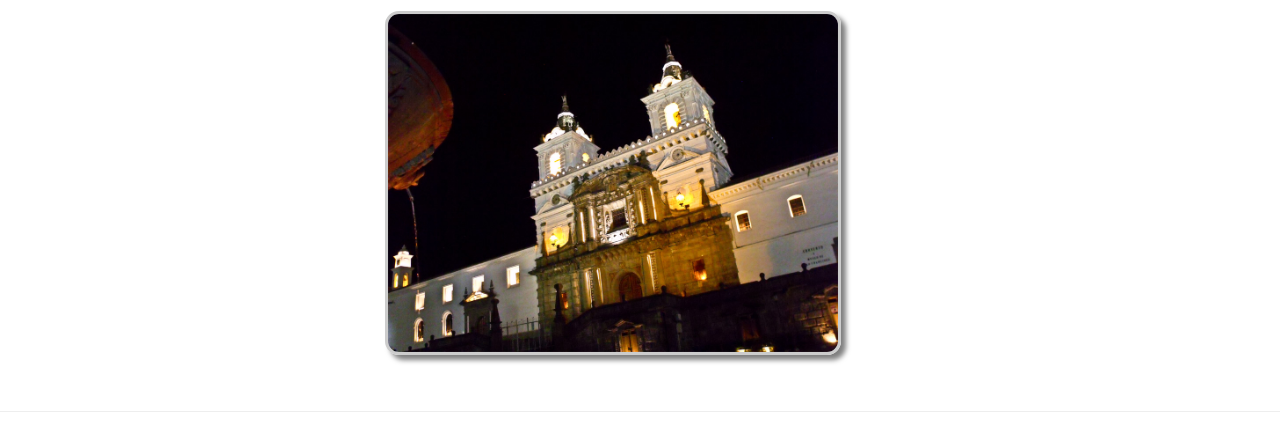
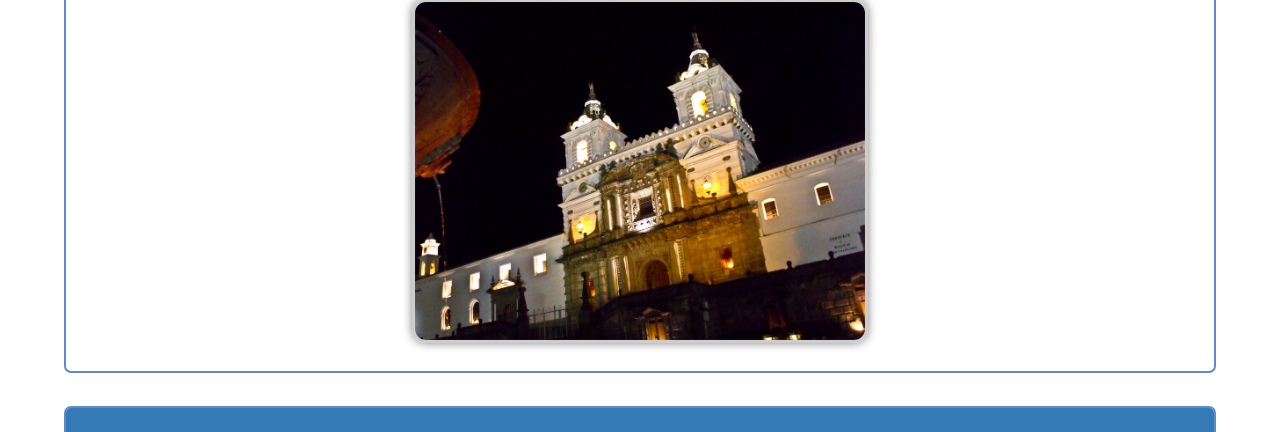
Before and after one commit to AfonsecaO/Javascript-Gallery, a plain HTML site: page index.html in a window 1280 px wide. Shown: the part 250-682 px from the top of the page. Drawn offline with nearby package versions, Linux system fonts and the light colour scheme.

Commit message:
Adding images, css

```diff
--- a/css/style.css
+++ b/css/style.css
@@ -1,27 +1,42 @@
+body{
+	text-align: center;
+}
+
+h1, h2, footer{
+	margin: 0;
+	padding: 1em;
+}
+
 .container{
-	text-align: center;
-	padding: 1em;
-	margin: 2em;
+	border: 2px solid #5f8acc;
+	border-radius: 0.5em;
+	display: inline-block;
+	margin: 1em;
+	overflow: hidden;
+	padding: 0;
+	width: 90%;
 }
 
 .container-gallery, .filmstrip{
-	margin: 1em;
-	vertical-align: top;
 	display: inline-block;
+	margin: 2em;
 	min-width: 250px;
+	vertical-align: middle;
 	width: 40%;
 }
 
 .img-responsive{
+	border-radius: 1em;
 	border: 3px solid #ccc;
-	box-shadow: rgba(0,0,0,0.5) 5px 5px 5px;
-	border-radius: 1em;
+	box-shadow: rgba(0,0,0,0.5) 0 0 10px;
 	display: inline-block;
+	max-height: 344px;
 }
 
 .img-thumbnail{
 	display: inline-block;
-	margin: 1em;
+	margin: 1em 0.5em;
+	max-height: 62px;
 	width: 80px;
 }
 
@@ -29,8 +44,3 @@
 	max-height: 350px;
 	overflow: auto;
 }
-
-h1, h2, footer{
-	margin: 0;
-	padding: 1em;
-}
--- a/index.html
+++ b/index.html
@@ -15,40 +15,41 @@
 
 <header>
 
-	<h1 class="bg-primary text-center">Demo gallery widget</h1>
+	<h1 class="bg-primary">Demo gallery widget</h1>
 
 </header>
 
 <section class="container">
 
-	<h2>Single Image mode</h2>
+	<h2 class="bg-primary">Quito</h2>
 	<div id="gallery-quito" class="container-gallery"></div>
 
 </section>
 
-<hr>
+<section class="container">
+
+	<h2 class="bg-primary">Guayaquil</h2>
+	<div id="gallery-guayaquil" class="container-gallery"></div>
+
+</section>
 
 <section class="container">
 
-	<h2>Thumbnail mode</h2>
-	<div id="gallery-guayaquil" class="container-gallery"></div>
+	<h2 class="bg-primary">Cuenca</h2>
+	<div id="gallery-cuenca" class="container-gallery"></div>
+
+</section>
+
+<section class="container">
+
+	<h2 class="bg-primary">Loja</h2>
+	<div id="gallery-loja" class="container-gallery"></div>
 
 </section>
 
 <footer class="bg-primary">
 
 	<h3>Made by Alan Fonseca O.</h3>
-	<address>
-  <strong>Twitter, Inc.</strong><br>
-  795 Folsom Ave, Suite 600<br>
-  San Francisco, CA 94107<br>
-  <abbr title="Phone">P:</abbr> (123) 456-7890
-</address>
-
-<address>
-  <strong>Full Name</strong><br>
-  <a href="mailto:#">first.last@example.com</a>
-</address>
 
 </footer>
 
--- a/js/script.js
+++ b/js/script.js
@@ -1,4 +1,4 @@
-var quito_city = [
+var quito = [
 		{ "src" : "images/Q1.jpg" },
 		{ "src" : "images/Q2.jpg" },
 		{ "src" : "images/Q3.jpg" },
@@ -6,42 +6,78 @@ var quito_city = [
 		{ "src" : "images/Q5.jpg" },
 		{ "src" : "images/Q6.jpg" },
 		{ "src" : "images/Q7.jpg" },
-		{ "src" : "images/Q8.jpg" },		{ "src" : "images/Q1.jpg" },
-		{ "src" : "images/Q2.jpg" },
-		{ "src" : "images/Q3.jpg" },
-		{ "src" : "images/Q4.jpg" },
-		{ "src" : "images/Q5.jpg" },
-		{ "src" : "images/Q6.jpg" },
-		{ "src" : "images/Q7.jpg" },
-		{ "src" : "images/Q8.jpg" },		{ "src" : "images/Q1.jpg" },
-		{ "src" : "images/Q2.jpg" },
-		{ "src" : "images/Q3.jpg" },
-		{ "src" : "images/Q4.jpg" },
-		{ "src" : "images/Q5.jpg" },
-		{ "src" : "images/Q6.jpg" },
-		{ "src" : "images/Q7.jpg" },
-		{ "src" : "images/Q8.jpg" },		{ "src" : "images/Q1.jpg" },
-		{ "src" : "images/Q2.jpg" },
-		{ "src" : "images/Q3.jpg" },
-		{ "src" : "images/Q4.jpg" },
-		{ "src" : "images/Q5.jpg" },
-		{ "src" : "images/Q6.jpg" },
-		{ "src" : "images/Q7.jpg" },
-		{ "src" : "images/Q8.jpg" },		{ "src" : "images/Q1.jpg" },
-		{ "src" : "images/Q2.jpg" },
-		{ "src" : "images/Q3.jpg" },
-		{ "src" : "images/Q4.jpg" },
-		{ "src" : "images/Q5.jpg" },
-		{ "src" : "images/Q6.jpg" },
-		{ "src" : "images/Q7.jpg" },
 		{ "src" : "images/Q8.jpg" },
+
+]
+
+var guayaquil = [
+		{ "src" : "images/G1.jpg" },
+		{ "src" : "images/G2.jpg" },
+		{ "src" : "images/G3.jpg" },
+		{ "src" : "images/G4.jpg" },
+		{ "src" : "images/G5.jpg" },
+		{ "src" : "images/G6.jpg" },
+		{ "src" : "images/G7.jpg" },
+		{ "src" : "images/G8.jpg" },
+		{ "src" : "images/G9.jpg" },
+		{ "src" : "images/G10.jpg" },		{ "src" : "images/G1.jpg" },
+		{ "src" : "images/G2.jpg" },
+		{ "src" : "images/G3.jpg" },
+		{ "src" : "images/G4.jpg" },
+		{ "src" : "images/G5.jpg" },
+		{ "src" : "images/G6.jpg" },
+		{ "src" : "images/G7.jpg" },
+		{ "src" : "images/G8.jpg" },
+		{ "src" : "images/G9.jpg" },
+		{ "src" : "images/G10.jpg" },		{ "src" : "images/G1.jpg" },
+		{ "src" : "images/G2.jpg" },
+		{ "src" : "images/G3.jpg" },
+		{ "src" : "images/G4.jpg" },
+		{ "src" : "images/G5.jpg" },
+		{ "src" : "images/G6.jpg" },
+		{ "src" : "images/G7.jpg" },
+		{ "src" : "images/G8.jpg" },
+		{ "src" : "images/G9.jpg" },
+		{ "src" : "images/G10.jpg" },
+
+]
+
+var cuenca = [
+		{ "src" : "images/G1.jpg" },
+		{ "src" : "images/G2.jpg" },
+		{ "src" : "images/G3.jpg" },
+		{ "src" : "images/G4.jpg" },
+		{ "src" : "images/G5.jpg" },
+		{ "src" : "images/G6.jpg" },
+		{ "src" : "images/G7.jpg" },
+		{ "src" : "images/G8.jpg" },
+		{ "src" : "images/G9.jpg" },
+		{ "src" : "images/G10.jpg" },
+
+]
+
+var loja = [
+		{ "src" : "images/G1.jpg" },
+		{ "src" : "images/G2.jpg" },
+		{ "src" : "images/G3.jpg" },
+		{ "src" : "images/G4.jpg" },
+		{ "src" : "images/G5.jpg" },
+		{ "src" : "images/G6.jpg" },
+		{ "src" : "images/G7.jpg" },
+		{ "src" : "images/G8.jpg" },
+		{ "src" : "images/G9.jpg" },
+		{ "src" : "images/G10.jpg" },
+
 ]
 
 document.onreadystatechange = function () {
 	if ( document.readyState == "complete" ){
 
-		initWidget( "gallery-quito", quito_city, "single", 0 );
-		initWidget( "gallery-guayaquil", quito_city, "thumbnail", 5 );
+		initWidget( "gallery-quito", quito, "thumbnail");
+		initWidget( "gallery-guayaquil", guayaquil, "thumbnail", 4 );
+
+		initWidget( "gallery-cuenca", cuenca, "single", 0 );
+		initWidget( "gallery-loja", loja);
 
 	}
 }
--- a/js/widget.js
+++ b/js/widget.js
@@ -35,14 +35,12 @@ var nextImage = function( gallery, images, mode, index ){
 	var img = new Image();
 
 	img.src   = images[index].src;
+
 	img.classList.add("img-responsive");
 
 	img.name  = index;
 
 	img.addEventListener( "click", function ( e ){
-
-		console.log( this.name );
-		console.log( this.parentNode.id )
 
 		var imgIndex = parseInt( this.name );
 
```
Also changed, not shown: images/G1.jpg (added), images/G10.jpg (added), images/G2.jpg (added), images/G3.jpg (added), images/G4.jpg (added), images/G5.jpg (added), images/G6.jpg (added), images/G7.jpg (added), images/G8.jpg (added), images/G9.jpg (added).
